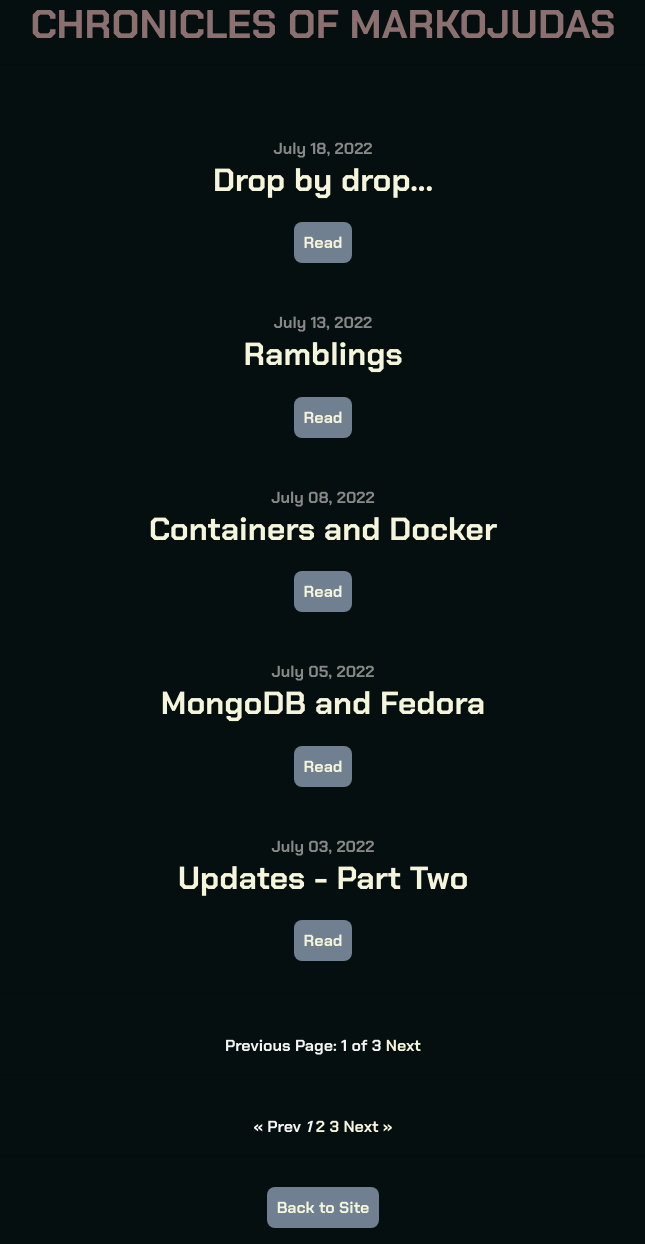
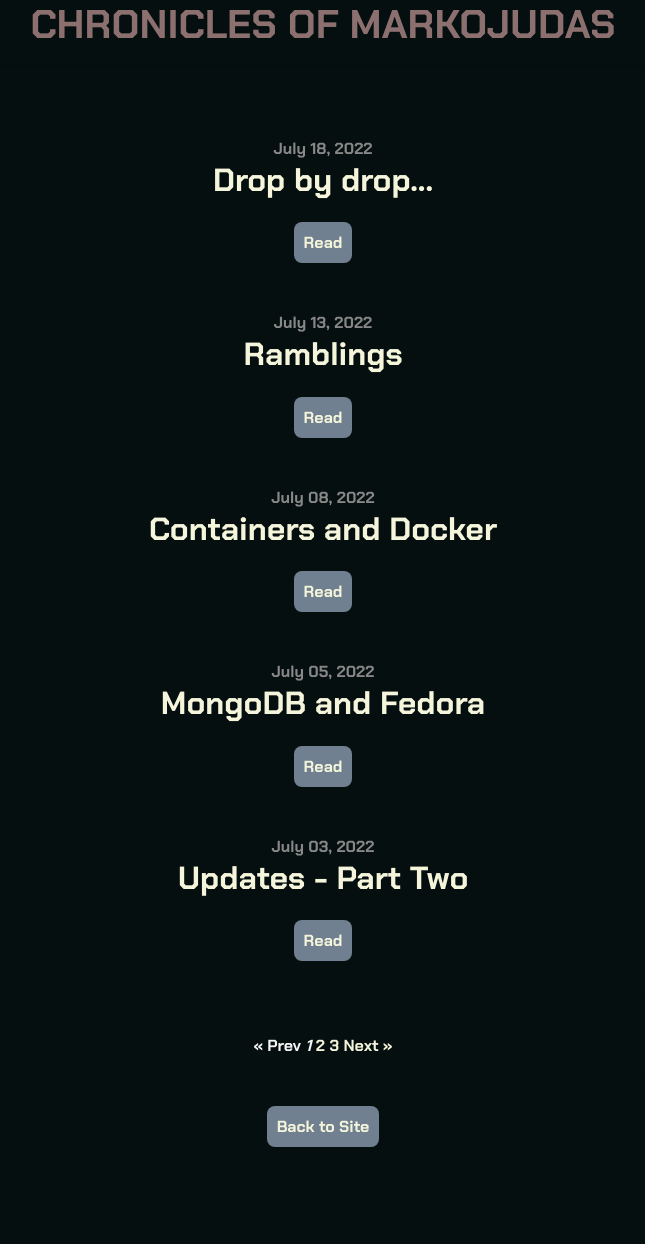
Before and after one commit to Markojudas/chronicles, a Jekyll site: the page built from index.html, in a window 1280 px wide. Shown: the whole page, without its empty margins (317-962 px from the left). Built offline with Jekyll 4.4.1, drawn with Linux system fonts in a browser that asks for light colours; nearby versions of some CDN libraries; the list of posts is cut into pages by our own code; after the commit the page ends 1163 px from its top, so only the background shows below that.

Commit message:
paginating

```diff
--- a/_includes/blog.html
+++ b/_includes/blog.html
@@ -11,23 +11,6 @@
         <br>
         <br>
         {% endfor %}
-        <hr>
-        <br>
-        {% if paginator.previous_page %}
-        <a href="{{ paginator.previous_page_path }}" class="previous">
-            Previous
-        </a>
-        {% else %}
-        <span class="previous">Previous</span>
-        {% endif %}
-        <span class="page_number ">
-            Page: {{ paginator.page }} of {{ paginator.total_pages }}
-        </span>
-        {% if paginator.next_page %}
-        <a href="{{ paginator.next_page_path }}" class="next">Next</a>
-        {% else %}
-        <span class="next ">Next</span>
-        {% endif %}
         <hr>
         <br>
         {% if paginator.total_pages > 1 %}
```
